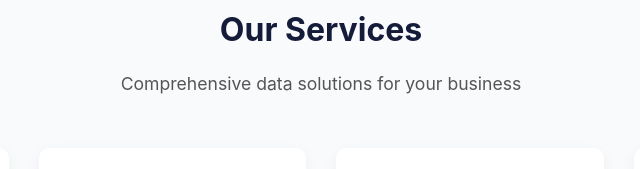
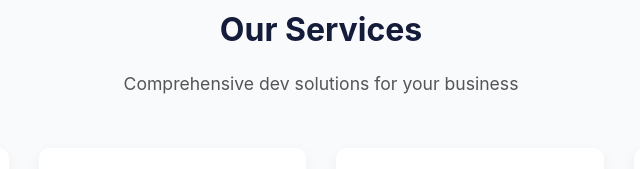
Before and after one commit to bya123bya/Portflio_prova, a plain HTML site: page index.html in a window 1280 px wide. Shown: the part 801-970 px from the top of the page, 319-959 px from the left. Drawn offline with Linux system fonts and the light colour scheme.

Commit message:
Update index.html

```diff
--- a/index.html
+++ b/index.html
@@ -459,7 +459,7 @@
 <section class="services" id="services">
     <div class="container">
         <h2>Our Services</h2>
-        <p class="subtitle">Comprehensive data solutions for your business</p>
+        <p class="subtitle">Comprehensive dev solutions for your business</p>
 
         <div class="services-grid">
             <div class="service-card">
```
